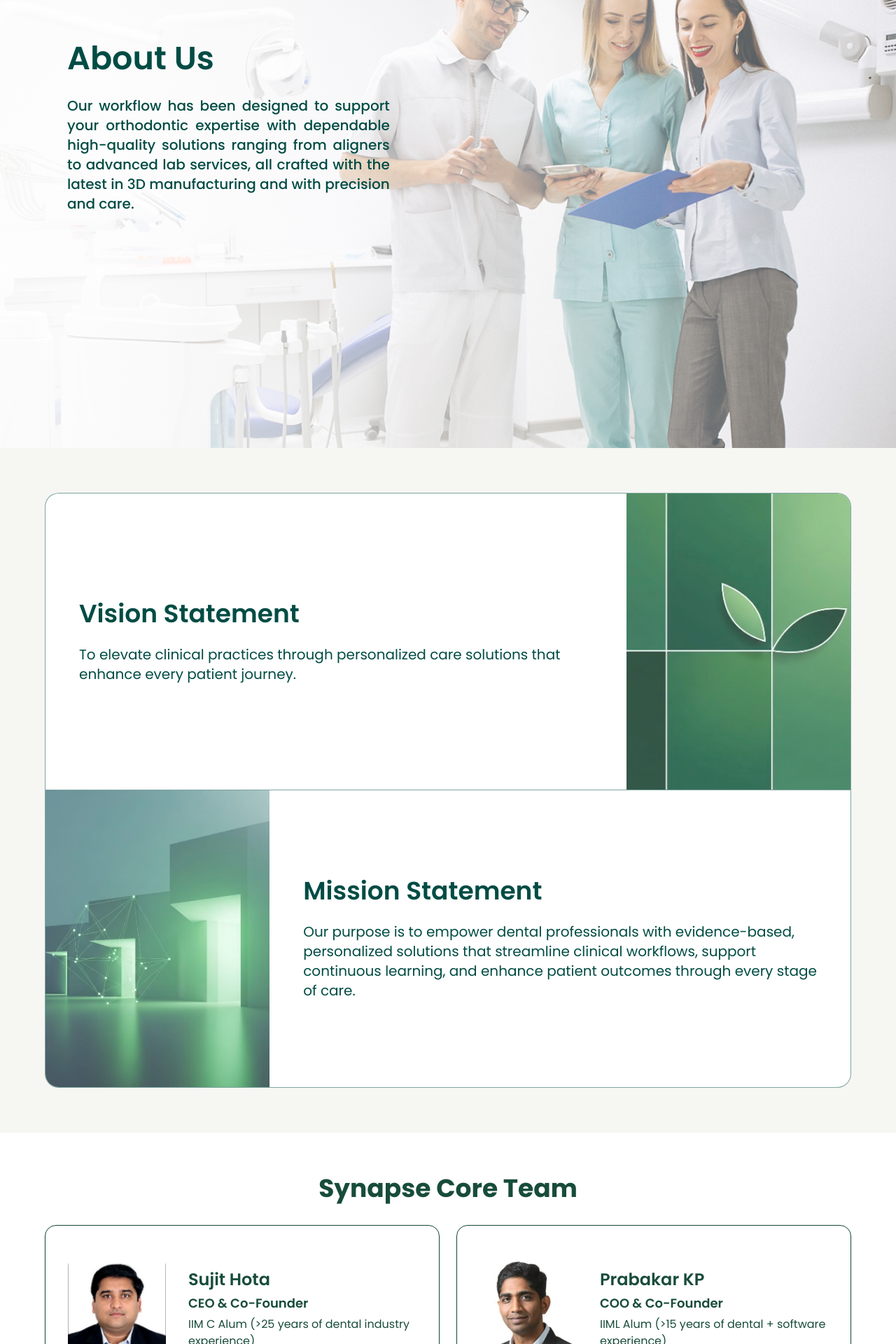
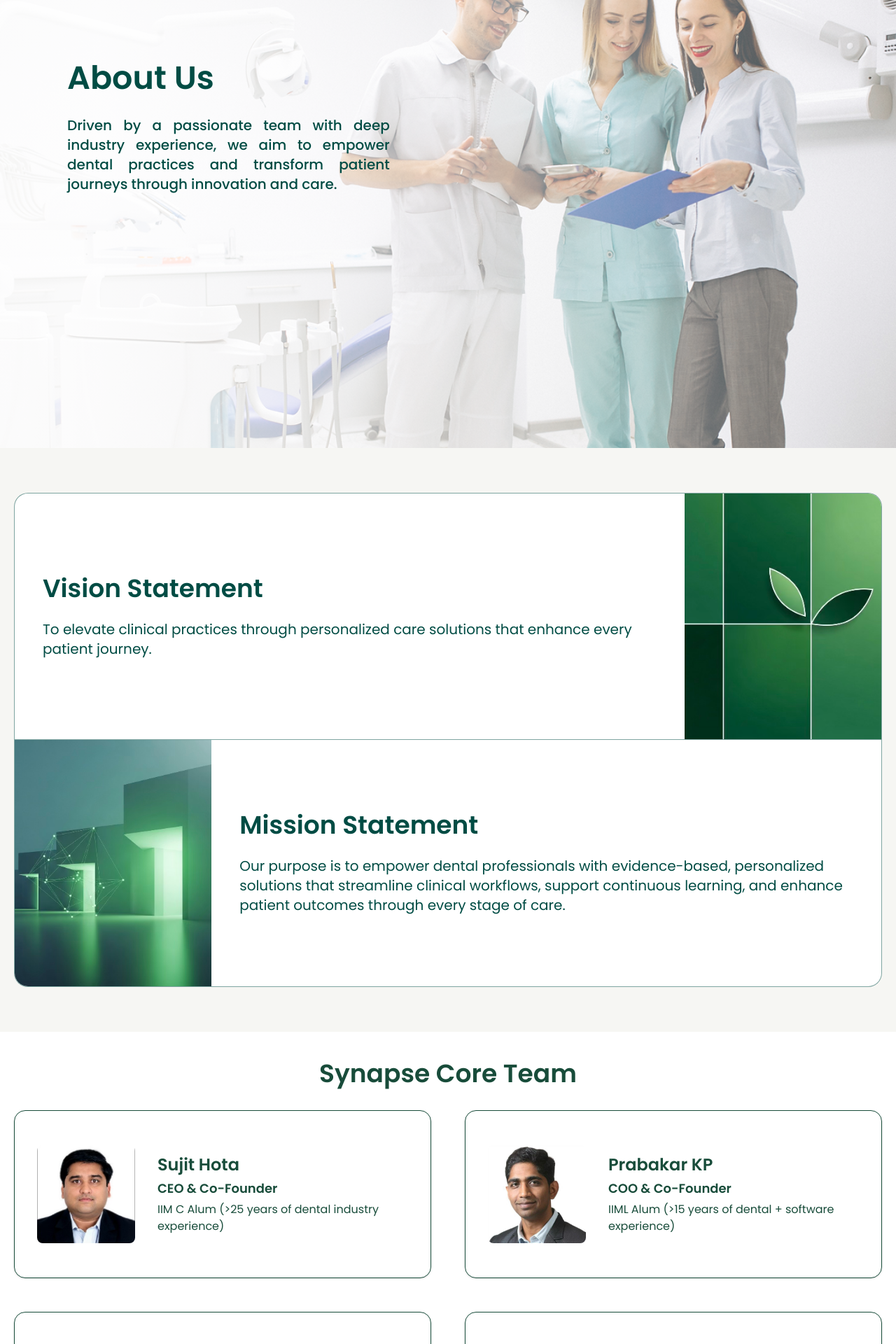
Before and after one commit to YutitechInnovations/synapse-website, a Next.js app: page /aboutus in a window 1280 px wide. Shown: the part 160-2080 px from the top of the page at 70% size. Built offline with nearby package versions, Linux system fonts and the light colour scheme.

Commit message:
about us css alignment

```diff
--- a/src/components/cards/ZigZagCard.js
+++ b/src/components/cards/ZigZagCard.js
@@ -3,16 +3,16 @@ import Image from 'next/image';
 
 const ZigZagCard = ({ items }) => {
   return (
-    <div className="card flex flex-col card-p-0 overflow-hidden card-gap-0 rounded-t-[1.25rem] w-full max-w-7xl mx-auto">
+    <div className="card flex flex-col card-p-0 overflow-hidden card-gap-0 rounded-t-[1.25rem] w-full max-w-[1240px] mx-auto">
       {items?.map((item, index) => {
         const isOdd = (index + 1) % 2 !== 0;
         return (
           <div
             key={index}
-            className={`w-full flex flex-col ${isOdd ? 'md:flex-row' : 'md:flex-row-reverse'} justify-end h-auto md:min-h-[18rem] md:h-[26.5rem] ${index + 1 !== items.length ? "border-b border-[#004C4480]" : ""
+            className={`w-full flex flex-col ${isOdd ? 'md:flex-row' : 'md:flex-row-reverse'} justify-end h-auto md:min-h-[16rem] md:h-[22rem] ${index + 1 !== items.length ? "border-b border-[#004C4480]" : ""
               } overflow-hidden`}
           >
-            <div className="w-full py-4 md:py-8 flex flex-col gap-4 md:gap-6 justify-center items-start px-4 md:px-8 lg:px-12">
+            <div className="w-full flex flex-col gap-4 md:gap-6 justify-center items-start px-4 md:px-8 lg:px-10">
               <h2 className="font-semibold text-xl md:text-2xl lg:text-4xl text-left">
                 {item.title}
               </h2>
@@ -20,14 +20,13 @@ const ZigZagCard = ({ items }) => {
                 {item.description}
               </p>
             </div>
-            <div className="md:w-1/2 lg:w-[40%] h-[16rem] md:h-full flex items-center justify-center relative">
+            <div className="md:w-1/2 lg:w-[30%] h-[16rem] md:h-full flex items-center justify-center relative">
               <div className="relative w-full h-full">
                 <Image
                   src={item.image}
                   fill
                   style={{ objectFit: 'cover', }}
                   alt={item.title}
-                  className="opacity-80"
                 />
               </div>
             </div>
--- a/src/components/doctorLandingPage/Aboutus.js
+++ b/src/components/doctorLandingPage/Aboutus.js
@@ -37,12 +37,12 @@ const Aboutus = () => {
   return (
     <section className="w-full flex flex-col items-center justify-center bg-white">
       <h2
-        className="text-3xl md:text-4xl font-bold text-center mb-0 text-[#184C3A] mt-[60px] max-w-4xl mx-auto px-4"
+        className="text-3xl md:text-4xl font-semibold text-center mb-0 text-[#184C3A] mt-[40px] max-w-4xl mx-auto px-4"
       >
         Synapse Core Team
       </h2>
       <div
-        className="grid grid-cols-1 md:grid-cols-2 gap-6 w-full max-w-6xl mx-auto px-2 md:px-0 mt-[32px] mb-[60px]"
+        className="grid grid-cols-1 md:grid-cols-2 gap-12 w-full max-w-[1240px] mx-auto px-2 md:px-0 mt-[32px] mb-[60px]"
       >
         {team.map((member, idx) => (
           <div key={idx} className="flex flex-col md:flex-row items-center bg-white border border-[#184C3A] rounded-2xl p-4 md:p-8 min-h-[240px] shadow-sm w-full">
--- a/src/components/doctorLandingPage/HeroSection.js
+++ b/src/components/doctorLandingPage/HeroSection.js
@@ -11,10 +11,9 @@ const HeroSection = () => {
             About Us
           </h1>
           <p className="font-medium w-[80%] text-justify text-xs sm:text-base md:text-xl mb-3 md:mb-6">
-            Our workflow has been designed to support your orthodontic expertise
-            with dependable high-quality solutions ranging from aligners to
-            advanced lab services, all crafted with the latest in 3D
-            manufacturing and with precision and care.
+            Driven by a passionate team with deep industry experience, we aim to
+            empower dental practices and transform patient journeys through
+            innovation and care.
           </p>
         </div>
       </div>
--- a/src/components/doctorLandingPage/MissionNVision.js
+++ b/src/components/doctorLandingPage/MissionNVision.js
@@ -20,8 +20,8 @@ let items = [
 
 const MissionNVision = () => {
   return (
-    <section className="w-full px-4 md:px-8 lg:px-16">
-      <div className="w-full flex flex-col items-center justify-center py-8 md:py-12 lg:py-16">
+    <section className="w-full">
+      <div className="w-full flex flex-col bg-[#F6F6F3] items-center justify-center py-8 md:py-12 lg:py-16">
         <ZigZagCard items={items} />
       </div>
     </section>
```
